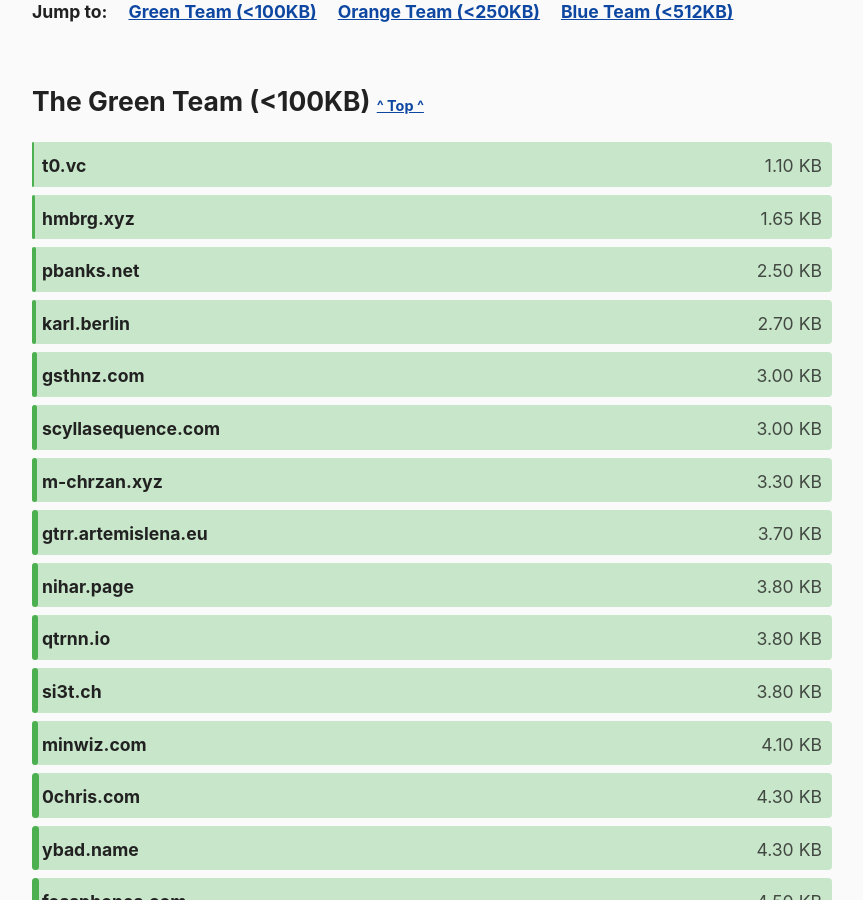
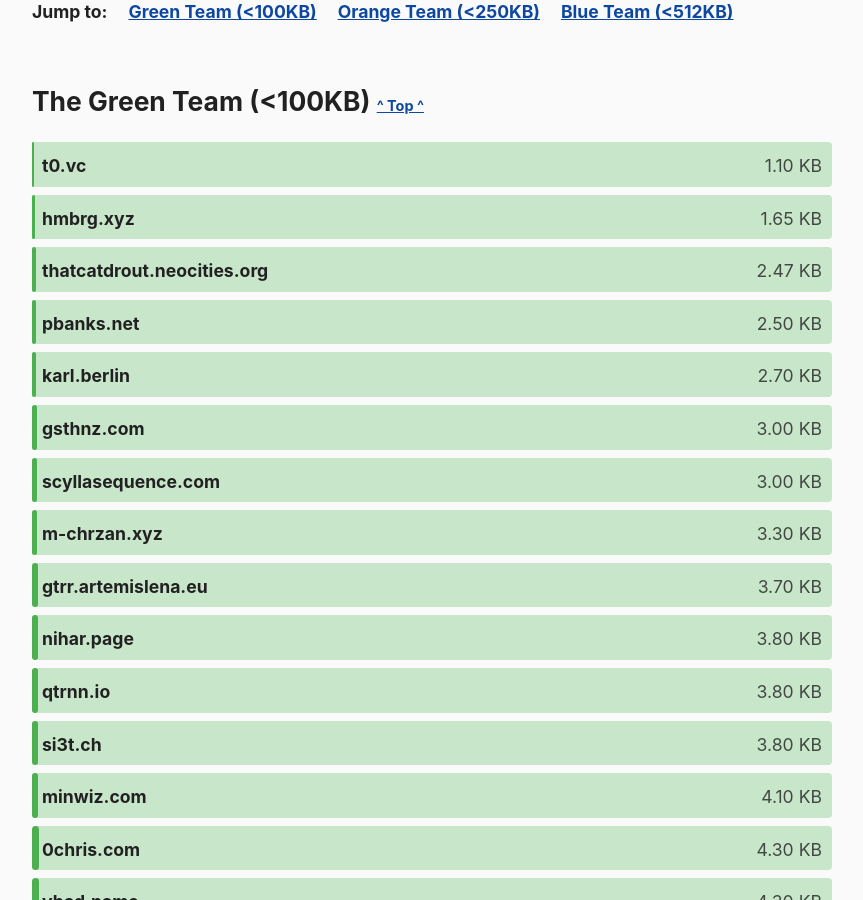
Before and after one commit to kevquirk/512kb.club, a Jekyll site: the page built from index.md, in a window 1280 px wide and 900 px high, scrolled down 797 px. Shown: the whole window, without its empty margins (208-1071 px from the left). Built offline with Jekyll 4.4.1, drawn with Linux system fonts in a browser that asks for light colours.

Commit message:
added my 2.47 KB website
#512KBGang

```diff
--- a/_data/sites.yml
+++ b/_data/sites.yml
@@ -1,3 +1,8 @@
+- domain: thatcatdrout.neocities.org
+  url: https://thatcatdrout.neocities.org/ (Make sure you keep the trailing slash)
+  size: 2.47
+  last_checked: 2021-09-20 (YYYY-MM-DD)
+
 - domain: 0chris.com
   url: https://www.0chris.com/
   size: 4.3
```
